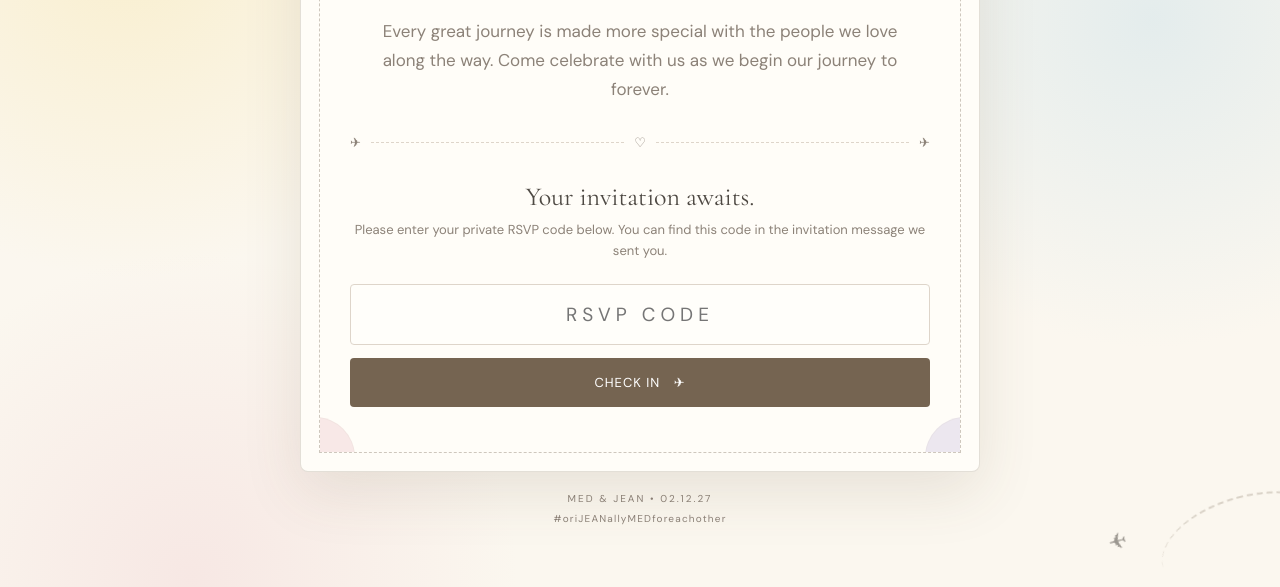
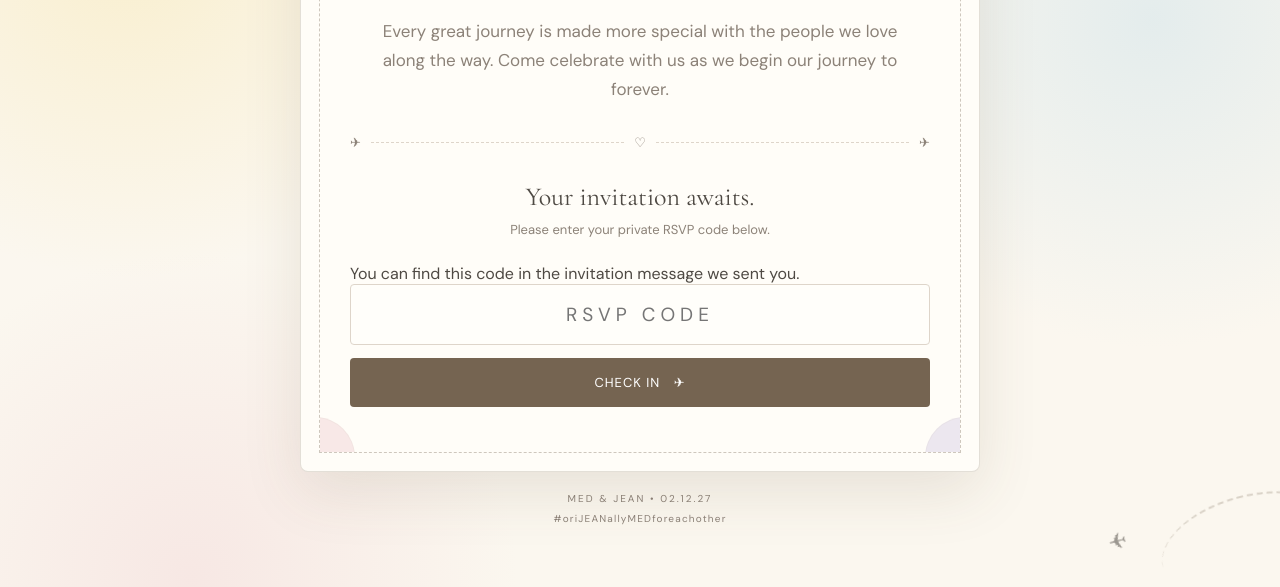
Before and after one commit to nocedamedardo/wedding-rsvp, a plain HTML site: page index.html in a window 1280 px wide. Shown: the part 141-728 px from the top of the page. Drawn offline with nearby package versions, Linux system fonts and the light colour scheme; a web font is replaced by a local one.

Commit message:
Update index.html

```diff
--- a/index.html
+++ b/index.html
@@ -1393,7 +1393,10 @@
 
           <div class="instruction-sub">
 
-            Please enter your private RSVP code below. You can find this code in the invitation message we sent you.
+            Please enter your private RSVP code below.
+
+             </div>
+            You can find this code in the invitation message we sent you.
 
           </div>
 
```
